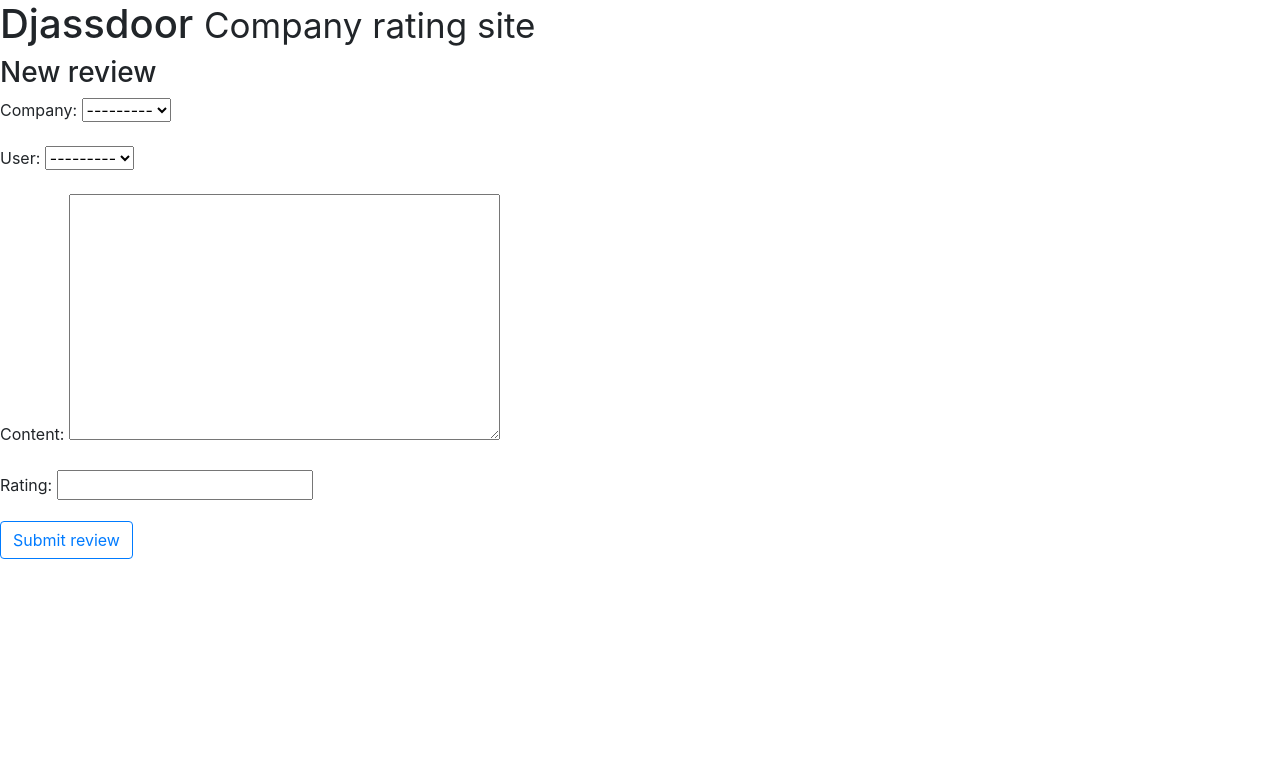
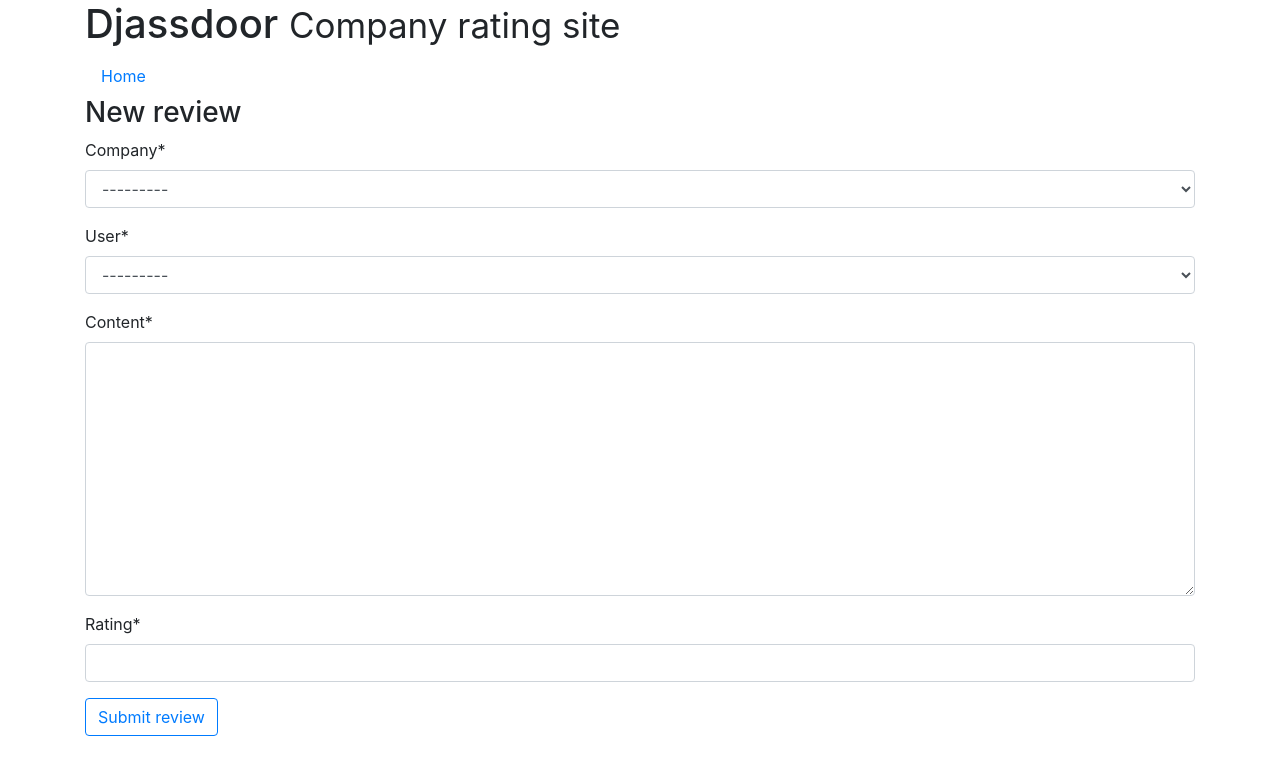
Before and after one commit to tlcpack/glassdoor, a Django app: page /core/create in a window 1280 px wide. Shown: the top 783 px of the page. Run offline with Django 3.2, Linux system fonts and the light colour scheme; data that the repository does not hold is empty; some libraries are stand-ins or nearby versions.

Commit message:
added base page container and home link

```diff
--- a/core/templates/base.html
+++ b/core/templates/base.html
@@ -20,10 +20,13 @@
     <title>{% block title %}Djassdoor{% endblock %}</title>
 </head>
 
-<body>
-<div class="page-header">
+<body class="container">
+<div class="mx-auto">
   <h1>Djassdoor <small>Company rating site</small></h1>
 </div>
+<nav class="nav">
+  <a class="nav-link" href="{% url 'index' %}">Home</a>
+</nav>
   {% block content %}{% endblock %}
 </body>
 </html>
--- a/core/templates/create_review.html
+++ b/core/templates/create_review.html
@@ -2,10 +2,12 @@
 
 {% block content %}
 
+{% load crispy_forms_tags %}
+
 <h3>New review</h3>
 <form method="POST">
     {% csrf_token %}
-    {{ form.as_p }}
+    {{ form|crispy }}
     <button type="submit" class="btn btn-outline-primary">Submit review</button>
 </form>
 {% endblock %}
--- a/core/views.py
+++ b/core/views.py
@@ -25,7 +25,7 @@ def CreateReview(request):
         post.author = request.user
         post.save()
         messages.success(request, "Post successfully created!")
-        return redirect('review-detail', pk=post.pk)
+        return redirect('review-detail', id=post_id)
   else:
     form = ReviewForm()
   return render(request, 'create_review.html', {'form': form})
--- a/djassdoor/settings.py
+++ b/djassdoor/settings.py
@@ -38,6 +38,7 @@ INSTALLED_APPS = [
     'django.contrib.messages',
     'django.contrib.staticfiles',
     'bootstrap4',
+    'crispy_forms',
     'core',
 ]
 
@@ -120,3 +121,5 @@ USE_TZ = True
 # https://docs.djangoproject.com/en/3.1/howto/static-files/
 
 STATIC_URL = '/static/'
+
+CRISPY_TEMPLATE_PACK = 'bootstrap4'
```
Also changed, not shown: 2 other files.
